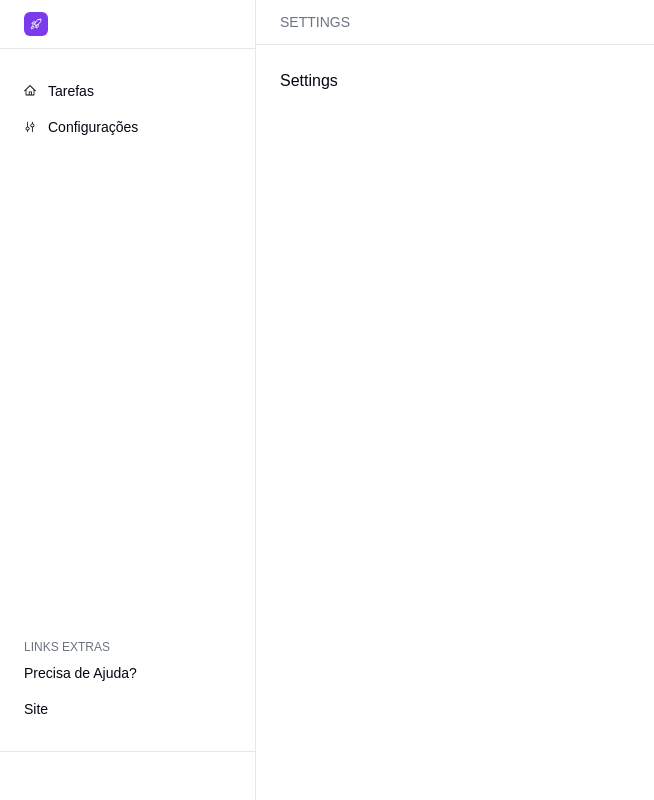
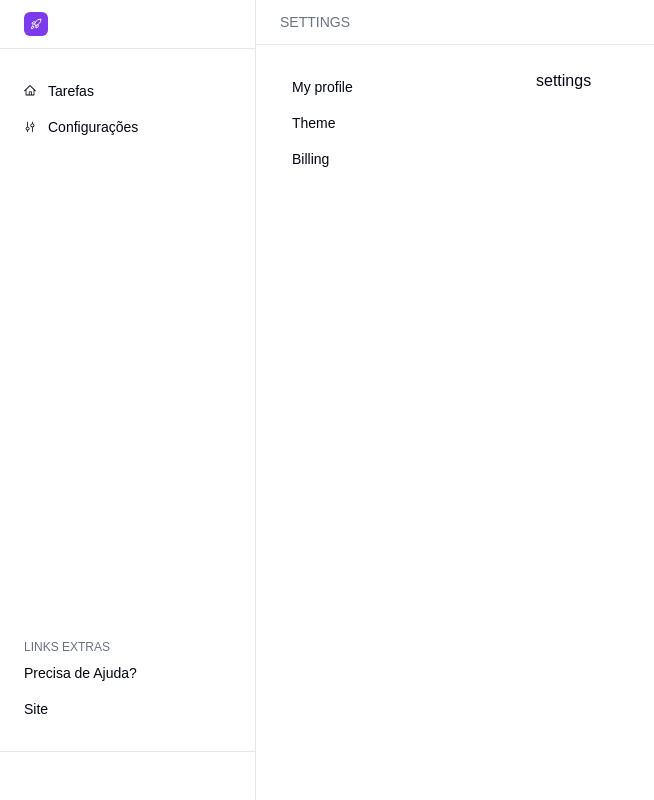
Before and after one commit to igorcol/micro-saas, a Next.js app: page /app/settings in a window 1280 px wide. Shown: the whole page, without its empty margins (0-654 px from the left). Built offline with nearby package versions, Linux system fonts and the light colour scheme; no server answers.

Commit message:
add settings sidebar

```diff
--- a/src/app/app/(main)/actions.ts
+++ b/src/app/app/(main)/actions.ts
@@ -5,6 +5,7 @@
 import { z } from "zod"
 import { error } from "console"
 
+// * GET - TODOS
 export async function getUserTodos() {
     // Verificar o usuario logado
     // Retornar suas taregas
@@ -22,6 +23,7 @@
     return todos
 }
 
+// * POST - TODOS
 export async function upsertTodo(input: z.infer<typeof upsertTodoSchema>) {
     const session = await auth()
     const sessionUserID = session?.user?.id
@@ -86,6 +88,7 @@
     return todo
 }
 
+// * DELETE - TODOS
 export async function deleteTodo(input: z.infer<typeof deleteTodoSchema>) {
     const session = await auth()
     const sessionUserID = session?.user?.id
--- a/src/app/app/(main)/page.tsx
+++ b/src/app/app/(main)/page.tsx
@@ -19,6 +19,7 @@
     <DashboardPage>
       <DashboardPageHeader>
         <DashboardPageHeaderTitle>Tarefas</DashboardPageHeaderTitle>
+
         <DashboardPageHeaderNav>
           <DashboardPageHeaderNav>
             <TodoUpsertSheet>
@@ -29,6 +30,7 @@
             </TodoUpsertSheet>
           </DashboardPageHeaderNav>
         </DashboardPageHeaderNav>
+
       </DashboardPageHeader>
 
       <DashboardPageMain>
--- a/src/app/app/_components/main-sidebar.tsx
+++ b/src/app/app/_components/main-sidebar.tsx
@@ -3,7 +3,6 @@
   DashboardSidebar,
   DashboardSidebarFooter,
   DashboardSidebarHeader,
-  DashboardSidebarHeaderTitle,
   DashboardSidebarMain,
   DashboardSidebarNav,
   DashboardSidebarNavHeader,
--- a/src/app/app/layout.tsx
+++ b/src/app/app/layout.tsx
@@ -2,6 +2,8 @@
 import { PropsWithChildren } from "react";
 import { MainSidebar } from "./_components/main-sidebar";
 import { auth } from "@/services/auth";
+
+// Tudo que é mostrado quando logado
 
 export default async function Layout({ children }: PropsWithChildren) {
 
--- /dev/null
+++ b/src/app/app/settings/layout.tsx
@@ -0,0 +1,29 @@
+import { DashboardPage, DashboardPageHeader, DashboardPageHeaderTitle, DashboardPageMain } from "@/components/dashboard/page";
+import { DashboardSidebarNav, DashboardSidebarNavMain, DashboardSidebarNavLink } from "@/components/dashboard/sidebar";
+import { PropsWithChildren } from "react";
+
+export default function Layout({ children }: PropsWithChildren) {
+  return (
+    <DashboardPage>
+      <DashboardPageHeader>
+        <DashboardPageHeaderTitle>Settings</DashboardPageHeaderTitle>
+      </DashboardPageHeader>
+
+      <DashboardPageMain>
+        <div className="grid grid-cols-[16rem_1fr]">
+          <aside>
+          <DashboardSidebarNav>
+                <DashboardSidebarNavMain>
+                    <DashboardSidebarNavLink href="/App/settings/home">My profile</DashboardSidebarNavLink>
+                    <DashboardSidebarNavLink href="/App/settings/theme">Theme</DashboardSidebarNavLink>
+                    <DashboardSidebarNavLink href="/App/settings/billing">Billing</DashboardSidebarNavLink>
+                </DashboardSidebarNavMain>
+            </DashboardSidebarNav>
+          </aside>
+          <div>{children}</div>
+        </div>
+      </DashboardPageMain>
+
+    </DashboardPage>
+  );
+}
--- a/src/app/app/settings/page.tsx
+++ b/src/app/app/settings/page.tsx
@@ -1,14 +1,7 @@
-import { DashboardPage, DashboardPageHeader, DashboardPageHeaderTitle, DashboardPageMain } from "@/components/dashboard/page";
+import { DashboardSidebar, DashboardSidebarNav, DashboardSidebarNavLink, DashboardSidebarNavMain } from "@/components/dashboard/sidebar";
 
 export default function Page() {
     return (
-            <DashboardPage>
-                <DashboardPageHeader>
-                    <DashboardPageHeaderTitle>Settings</DashboardPageHeaderTitle>
-                </DashboardPageHeader>
-                <DashboardPageMain>
-                    <h1>Settings</h1>
-                </DashboardPageMain>
-            </DashboardPage>
+            <h1>settings</h1>
         )
 }
```
Also changed, not shown: 2 other files (tests, documents, lock files or other folders).
